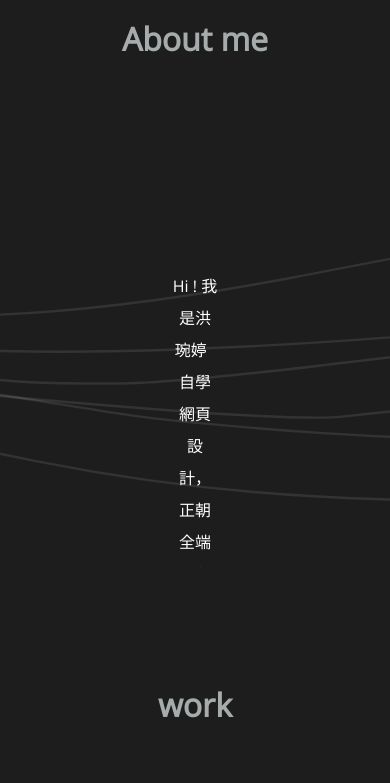
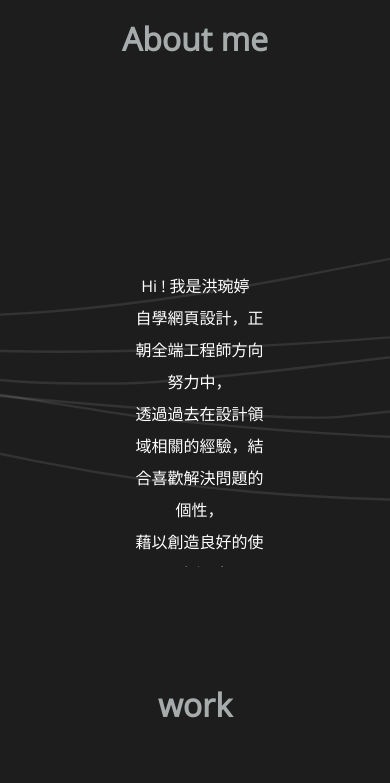
Before and after one commit to dolphinark/dolphinark.github.io, a plain HTML site: page index.html in a window 390 px wide. Shown: the part 887-1670 px from the top of the page. Drawn offline with nearby package versions, Linux system fonts and the light colour scheme; a script that the page names is missing; a web font is replaced by a local one.

Commit message:
changed css-typing RWD part

```diff
--- a/css/style.css
+++ b/css/style.css
@@ -145,7 +145,7 @@ input[type=search]:focus {
     cursor: auto;
 }
 
-/* hamburger menu */
+
 @media only screen and (max-width:800px){
     .wrap {
         height: 100%;
@@ -156,6 +156,8 @@ input[type=search]:focus {
         width: 100%;
         padding: 0;
         justify-content: center;
+        background-color: rgba(0, 0, 0, .75);
+
     }
     .nav li{
         border-right: none;
@@ -273,6 +275,15 @@ svg .draw{
     height: 50%;
     margin: 0 auto;
     line-height: 2rem;
+    /* background-color: yellow; */
+}
+
+@media only screen and (max-width:800px){
+    .css-typing{
+    display: block;
+    width:150%;
+    margin-left: -20%;
+    }
 }
 
 .work {
```
